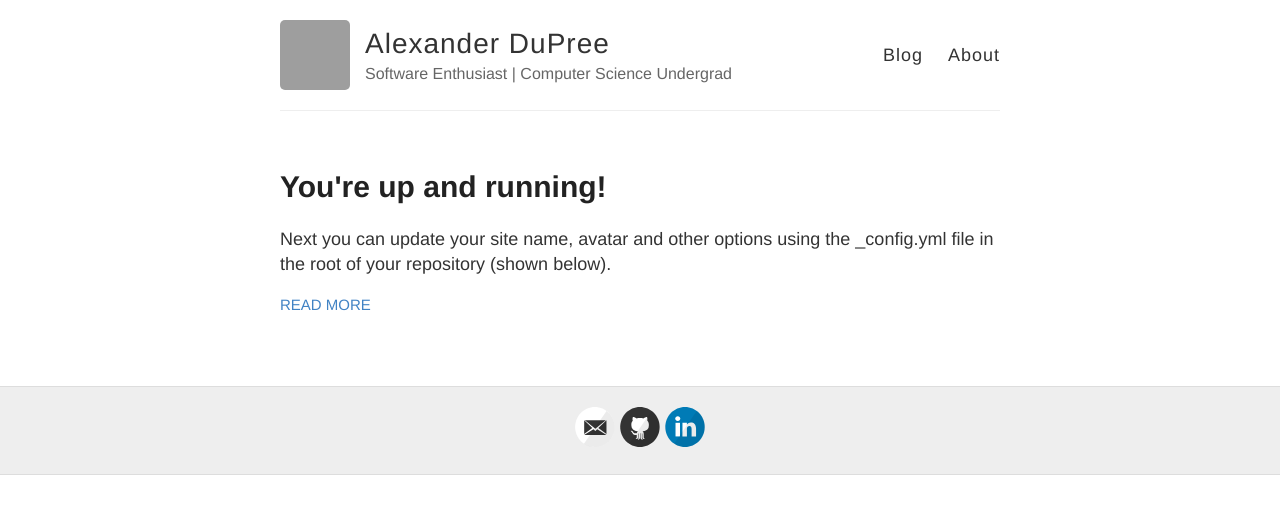
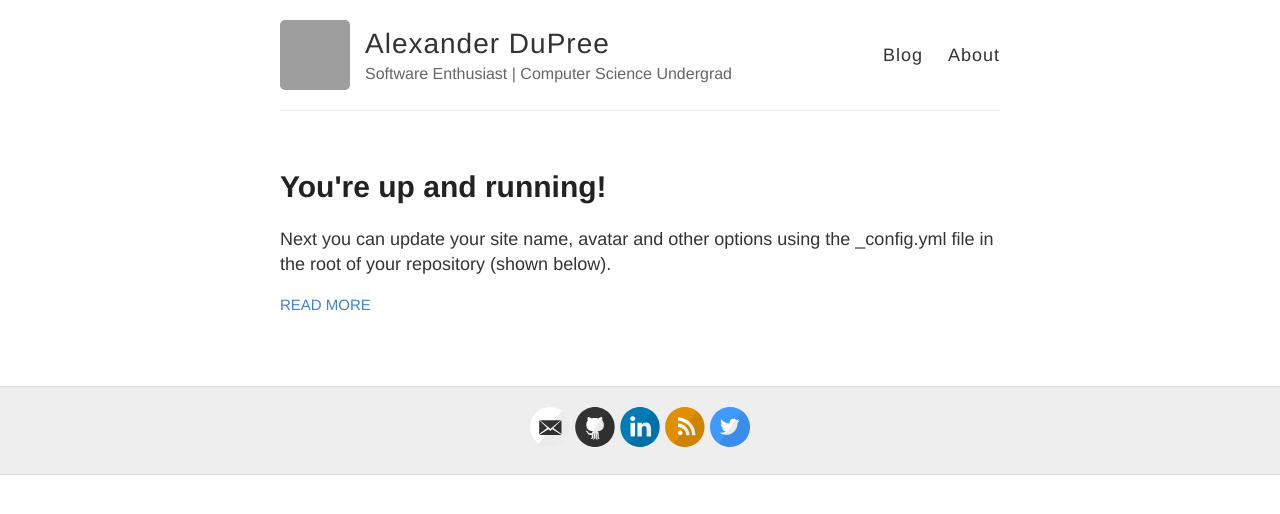
Before and after one commit to AlexanderJDupree/AlexanderJDupree.github.io, a Jekyll site: the page built from index.html, in a window 1280 px wide. Shown: the top 514 px of the page. Built offline with Jekyll 4.4.1, drawn with Linux system fonts in a browser that asks for light colours; grey boxes are pictures that could not be loaded.

```diff
--- a/_config.yml
+++ b/_config.yml
@@ -25,8 +25,8 @@ footer-links:
   instagram:
   linkedin: alexanderdupree
   pinterest:
-  rss: # just type anything here for a working RSS icon
-  twitter:
+  rss: anything # just type anything here for a working RSS icon
+  twitter: adupree42
   stackoverflow: # your stackoverflow profile, e.g. "users/50476/bart-kiers"
   youtube: # channel/<your_long_string> or user/<user-name>
   googleplus: # anything in your profile username that comes after plus.google.com/
```
